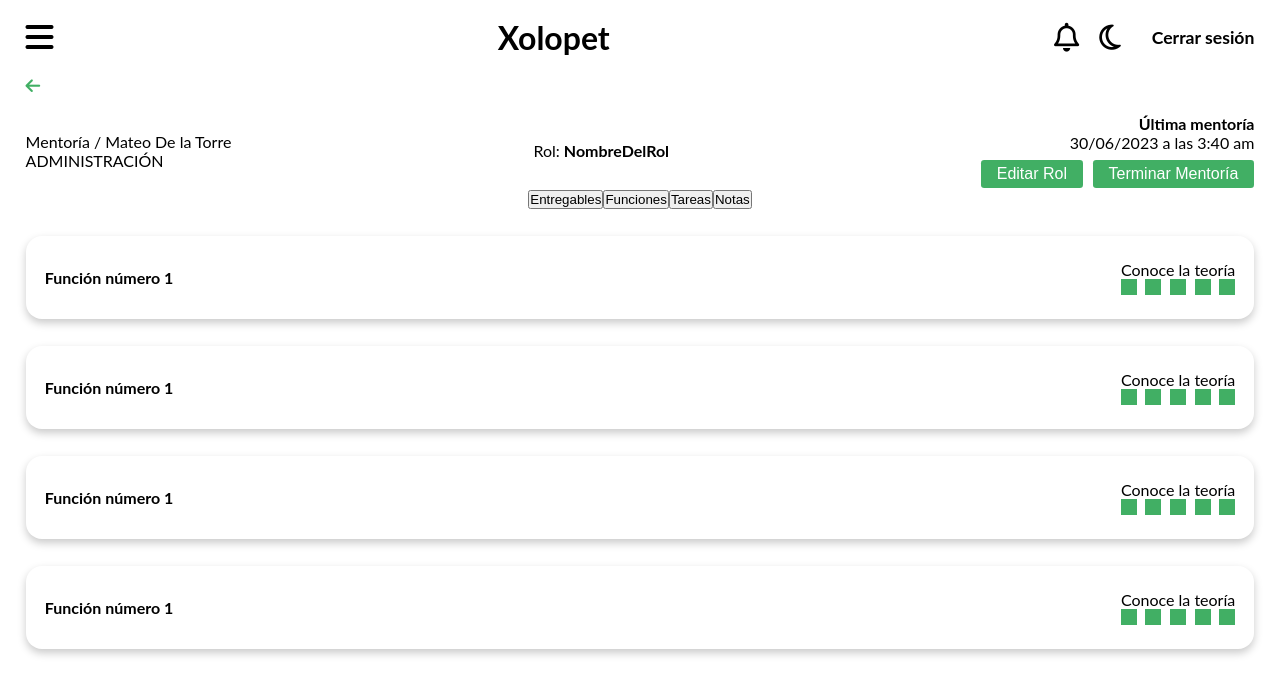
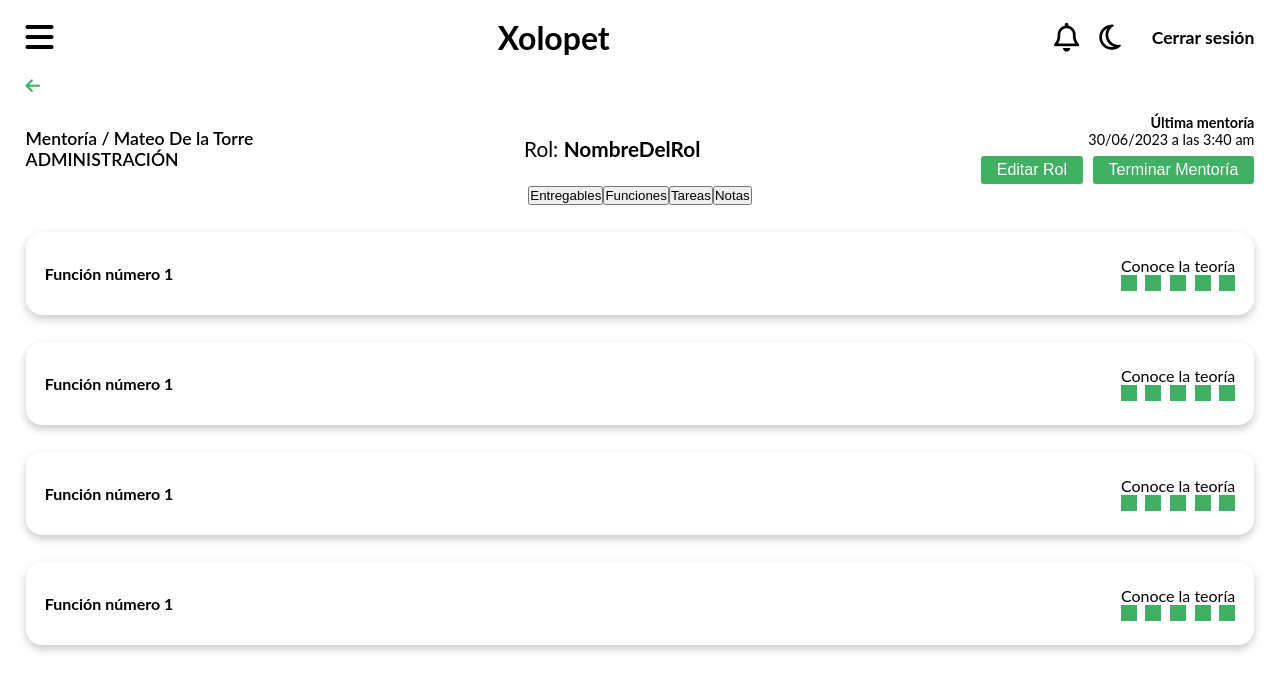
Before and after one commit to MariJoaqui/Ejercicio-Frontend-React, a React (Create React App) app: page / in a window 1280 px wide. Shown: the top 694 px of the page. Built offline with nearby package versions, Linux system fonts and the light colour scheme.

Commit message:
información terminada

```diff
--- a/src/components/Information/Information.css
+++ /dev/null
@@ -1,9 +0,0 @@
-.left-section,
-.right-section {
-  display: flex;
-  flex-direction: column;
-}
-
-.right-section {
-  text-align: right;
-}
--- a/src/components/Information/Information.js
+++ /dev/null
@@ -1,29 +0,0 @@
-import React from 'react';
-import './Information.css';
-
-// Components
-import Button from '../Button/Button';
-
-function Information( props ) {
-  return (
-    <div className='Information spaces'>
-      <div className='left-section'>
-        <p>Mentoría / Mateo De la Torre</p>
-        <p>ADMINISTRACIÓN</p>
-      </div>
-      <div className='center-section'>
-        <p>Rol: <strong>NombreDelRol</strong></p>
-      </div>
-      <div className='right-section'>
-        <p><strong>Última mentoría</strong></p>
-        <p>30/06/2023 a las 3:40 am</p>
-        <div>
-          <Button title='Editar Rol' />
-          <Button title='Terminar Mentoría' />
-        </div>
-      </div>
-    </div>
-  );
-}
-
-export default Information;
--- a/src/components/Template/Template.css
+++ b/src/components/Template/Template.css
@@ -1,7 +1,9 @@
+/* Global */
 .container {
   padding: 1.1rem 1.6rem;
 }
 
+/* Go back */
 .go-back {
   margin: 1.2rem 0;
   width: 100%;
@@ -12,6 +14,31 @@
   font-size: 1.05rem;
 }
 
+/* Information */
+.left-section,
+.right-section {
+  display: flex;
+  flex-direction: column;
+}
+
+.left-section p {
+  font-size: 1.1rem;
+  font-weight: 600;
+}
+
+.center-section p {
+  font-size: 1.3rem;
+}
+
+.right-section {
+  text-align: right;
+}
+
+.right-section p {
+  font-size: 0.9rem;
+}
+
+/* Center buttons */
 .center-buttons {
   text-align: center;
 }
--- a/src/components/Template/Template.js
+++ b/src/components/Template/Template.js
@@ -2,24 +2,42 @@ import React from 'react';
 import './Template.css';
 
 // Components
+import Button from '../Button/Button';
 import Card from '../Card/Card';
-import Information from '../Information/Information';
 import Navbar from '../Navbar/Navbar';
 
 function Template( props ) {
   return (
     <div className='container'>
 
+      {/* Componente de la barra de navegación */}
       <Navbar />
 
+      {/* Botón de volver */}
       <div className='go-back'>
         <i className='fa-solid fa-arrow-left'></i>
       </div>
 
-      <Information />
+      {/* Seción de información */}
+      <div className='Information spaces'>
+        <div className='left-section'>
+          <p>Mentoría / Mateo De la Torre</p>
+          <p>ADMINISTRACIÓN</p>
+        </div>
+        <div className='center-section'>
+          <p>Rol: <strong>NombreDelRol</strong></p>
+        </div>
+        <div className='right-section'>
+          <p><strong>Última mentoría</strong></p>
+          <p>30/06/2023 a las 3:40 am</p>
+          <div>
+            <Button title='Editar Rol' />
+            <Button title='Terminar Mentoría' />
+          </div>
+        </div>
+      </div>
 
       <div className='center-buttons'>
-
         <button>Entregables</button>
         <button>Funciones</button>
         <button>Tareas</button>
```
